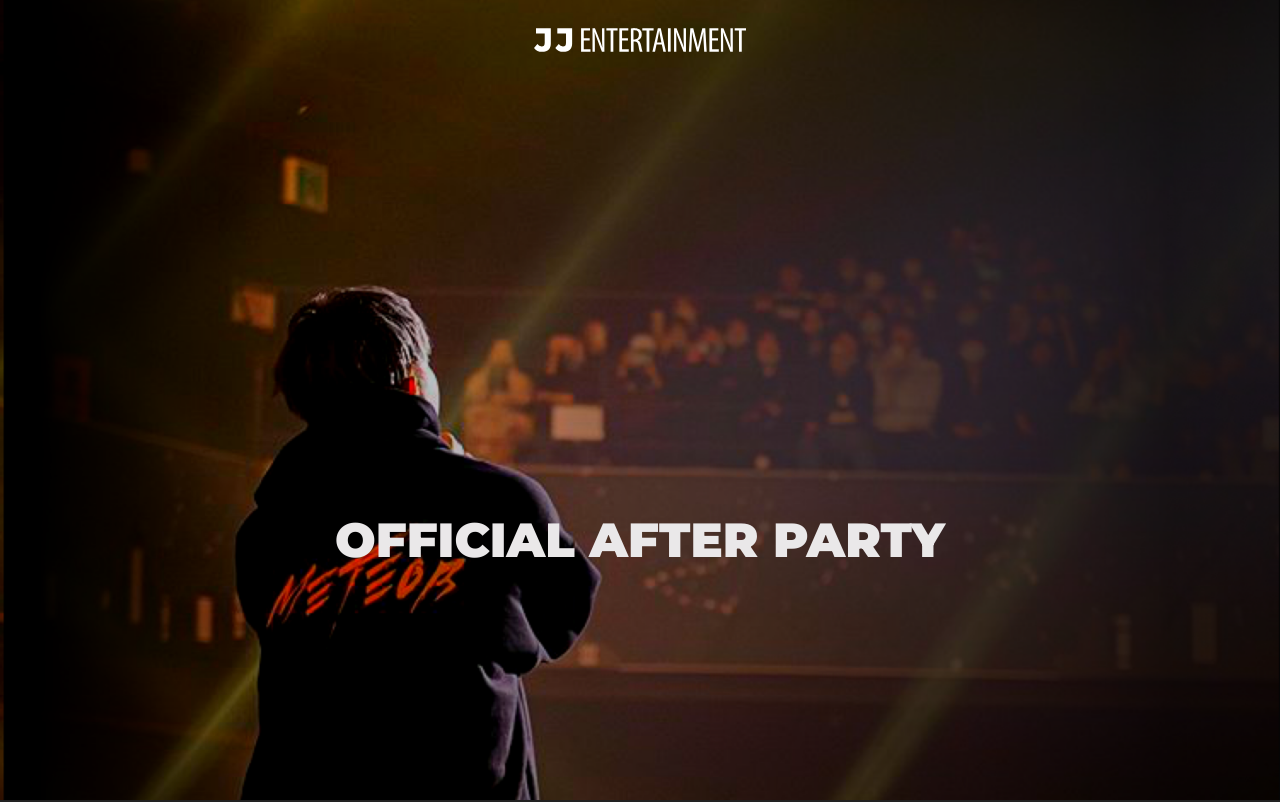
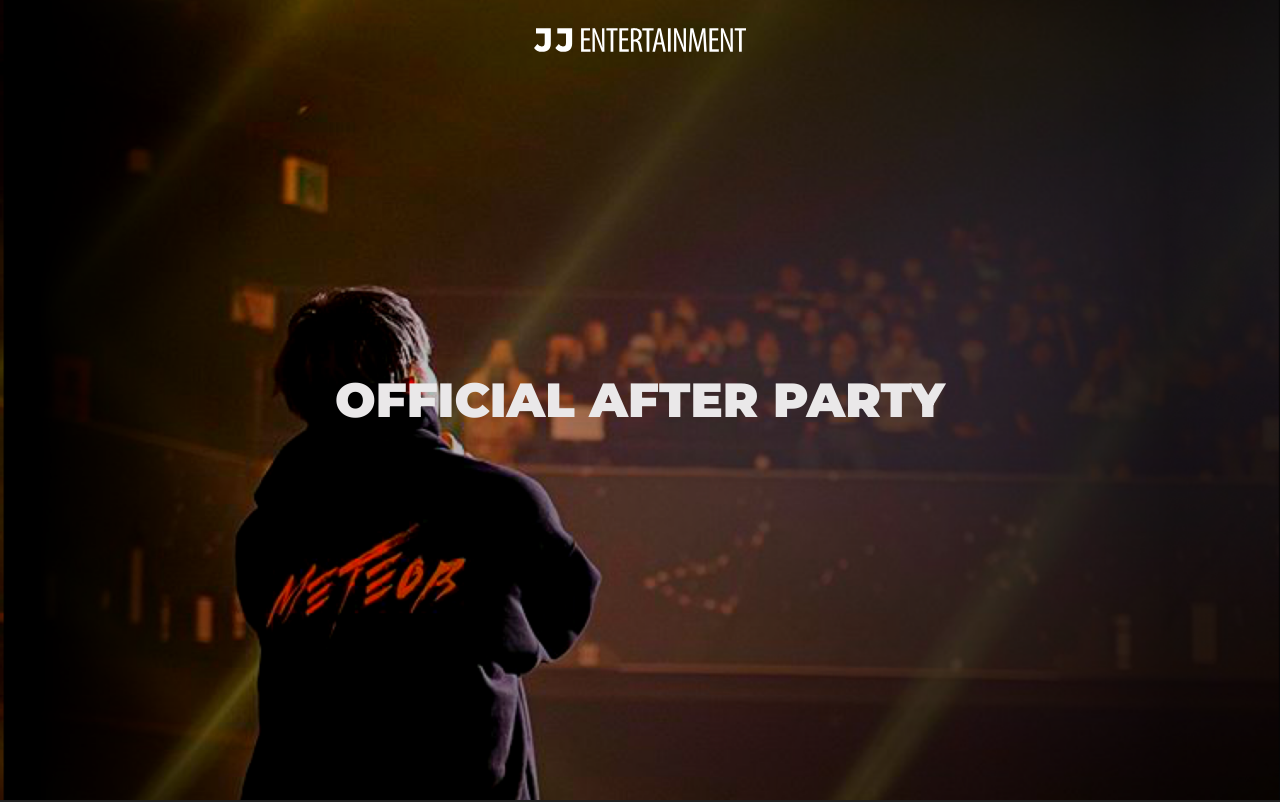
Before and after one commit to vancityjun/jj-ent, a React (Create React App) app: page / in a window 1280 px wide. Shown: the top 802 px of the page. Built offline with nearby package versions, Linux system fonts and the light colour scheme.

Commit message:
improve designs

```diff
--- a/src/App.scss
+++ b/src/App.scss
@@ -49,7 +49,6 @@ nav {
     font-weight: 600;
     width: 70%;
     text-align: center;
-    margin-top: 280px;
     line-height: 1.3;
   }
 }
```
